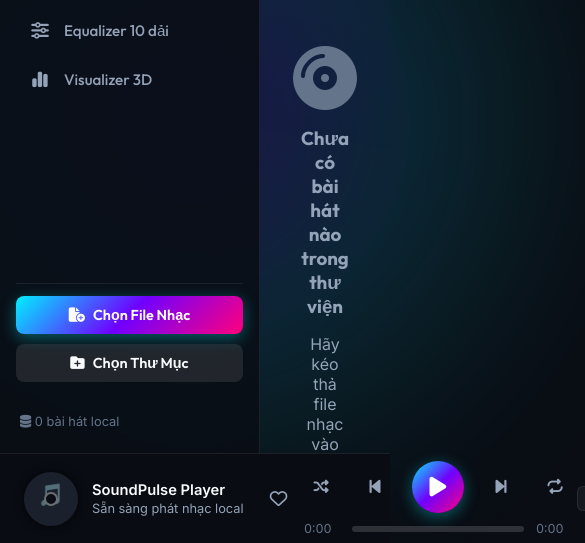
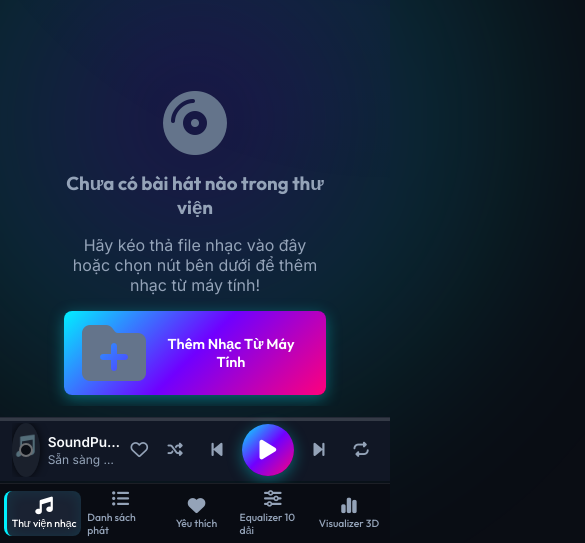
Before and after one commit to VanLam03/mymusic, an Electron app: page www/index.html in a window 390 px wide. Shown: the part 301-844 px from the top of the page, 585 px wide, since content can reach past the window. Drawn offline with Linux system fonts and the light colour scheme.

Commit message:
Sync updated mobile web assets (style.css with responsive mobile rules) to android assets

```diff
--- a/style.css
+++ b/style.css
@@ -1351,9 +1351,14 @@ h1, h2, h3, h4 {
   }
 
   .app-container {
+    display: flex;
     flex-direction: column;
+    grid-template-columns: none;
+    grid-template-rows: none;
+    grid-template-areas: none;
     height: 100vh;
-    padding-bottom: calc(130px + env(safe-area-inset-bottom));
+    width: 100vw;
+    position: relative;
   }
 
   /* Transform Sidebar to Bottom Navigation Bar */
@@ -1363,21 +1368,22 @@ h1, h2, h3, h4 {
     left: 0;
     right: 0;
     top: auto;
-    width: 100%;
-    height: 62px;
-    background: rgba(10, 13, 20, 0.96);
-    backdrop-filter: blur(16px);
+    width: 100vw;
+    height: 60px;
+    background: rgba(10, 13, 20, 0.98);
+    backdrop-filter: blur(20px);
     border-right: none;
     border-top: 1px solid var(--border-glass);
-    flex-direction: row;
+    display: flex !important;
+    flex-direction: row !important;
     align-items: center;
     justify-content: space-around;
     padding: 0 4px;
     z-index: 1200;
   }
 
-  .sidebar-header,
-  .nav-section,
+  .sidebar .brand,
+  .sidebar .nav-section,
   .sidebar-import,
   .sidebar-footer {
     display: none !important;
--- a/www/index.html
+++ b/www/index.html
@@ -108,6 +108,9 @@
               <option value="duration">Thời lượng</option>
             </select>
           </div>
+          <button id="btnHeaderImport" class="btn-icon" title="Thêm nhạc từ máy">
+            <i class="fa-solid fa-folder-plus"></i>
+          </button>
           <button id="btnToggleLayout" class="btn-icon" title="Đổi kiểu hiển thị">
             <i class="fa-solid fa-table-cells"></i>
           </button>
--- a/www/js/app.js
+++ b/www/js/app.js
@@ -141,8 +141,12 @@ class SoundPulseApp {
     if (this.btnQuickViz) this.btnQuickViz.addEventListener('click', () => this.switchTab('visualizer'));
 
     // Import File & Folder Buttons
-    this.btnImportFiles.addEventListener('click', () => this.fileInput.click());
-    this.btnImportFolder.addEventListener('click', () => this.folderInput.click());
+    if (this.btnImportFiles) this.btnImportFiles.addEventListener('click', () => this.fileInput.click());
+    if (this.btnImportFolder) this.btnImportFolder.addEventListener('click', () => this.folderInput.click());
+    const btnHeaderImport = document.getElementById('btnHeaderImport');
+    if (btnHeaderImport) {
+      btnHeaderImport.addEventListener('click', () => this.fileInput.click());
+    }
 
     this.fileInput.addEventListener('change', (e) => this.handleFileSelection(e.target.files));
     this.folderInput.addEventListener('change', (e) => this.handleFileSelection(e.target.files));
--- a/www/style.css
+++ b/www/style.css
@@ -1338,3 +1338,217 @@ h1, h2, h3, h4 {
   justify-content: center;
   line-height: 1;
 }
+
+/* ==========================================================================
+   Mobile Responsive & Native App UI Adaptations (@media max-width 768px)
+   ========================================================================== */
+
+@media (max-width: 768px) {
+  /* Prevent horizontal scroll */
+  body, html {
+    overflow-x: hidden;
+    -webkit-tap-highlight-color: transparent;
+  }
+
+  .app-container {
+    display: flex;
+    flex-direction: column;
+    grid-template-columns: none;
+    grid-template-rows: none;
+    grid-template-areas: none;
+    height: 100vh;
+    width: 100vw;
+    position: relative;
+  }
+
+  /* Transform Sidebar to Bottom Navigation Bar */
+  .sidebar {
+    position: fixed;
+    bottom: 0;
+    left: 0;
+    right: 0;
+    top: auto;
+    width: 100vw;
+    height: 60px;
+    background: rgba(10, 13, 20, 0.98);
+    backdrop-filter: blur(20px);
+    border-right: none;
+    border-top: 1px solid var(--border-glass);
+    display: flex !important;
+    flex-direction: row !important;
+    align-items: center;
+    justify-content: space-around;
+    padding: 0 4px;
+    z-index: 1200;
+  }
+
+  .sidebar .brand,
+  .sidebar .nav-section,
+  .sidebar-import,
+  .sidebar-footer {
+    display: none !important;
+  }
+
+  .nav-menu {
+    display: flex;
+    flex-direction: row;
+    align-items: center;
+    justify-content: space-around;
+    width: 100%;
+    gap: 2px;
+  }
+
+  .nav-item {
+    flex-direction: column;
+    gap: 3px;
+    padding: 6px 4px;
+    font-size: 0.7rem;
+    border-radius: 8px;
+    justify-content: center;
+    align-items: center;
+    flex: 1;
+  }
+
+  .nav-item i {
+    font-size: 1.1rem;
+  }
+
+  .nav-item span {
+    font-size: 0.65rem;
+    font-weight: 500;
+  }
+
+  /* Main Content Adjustments */
+  .main-content {
+    padding: 12px;
+    margin-bottom: 125px;
+    height: calc(100vh - 125px);
+    overflow-y: auto;
+  }
+
+  .top-header {
+    flex-wrap: wrap;
+    gap: 8px;
+  }
+
+  .search-box {
+    flex: 1;
+    min-width: 150px;
+  }
+
+  /* Player Bar on Mobile (Floating right above Bottom Nav) */
+  .player-bar {
+    position: fixed;
+    bottom: 62px;
+    left: 0;
+    right: 0;
+    height: 64px;
+    background: rgba(18, 24, 38, 0.98);
+    backdrop-filter: blur(20px);
+    border-top: 1px solid var(--border-glass);
+    padding: 6px 12px;
+    display: grid;
+    grid-template-columns: 1fr auto;
+    align-items: center;
+    gap: 8px;
+    z-index: 1100;
+  }
+
+  .player-current-track {
+    overflow: hidden;
+    gap: 8px;
+  }
+
+  .track-text {
+    max-width: 150px;
+  }
+
+  .track-title {
+    font-size: 0.85rem;
+  }
+
+  .track-artist {
+    font-size: 0.75rem;
+  }
+
+  .player-controls-container {
+    display: flex;
+    flex-direction: row;
+    align-items: center;
+    gap: 4px;
+  }
+
+  .seekbar-container {
+    position: absolute;
+    top: 0;
+    left: 0;
+    right: 0;
+    height: 3px;
+    padding: 0;
+  }
+
+  .seekbar-container .time-stamp {
+    display: none;
+  }
+
+  .seekbar {
+    height: 3px;
+    border-radius: 0;
+  }
+
+  .control-buttons {
+    gap: 4px;
+  }
+
+  .player-actions {
+    display: none;
+  }
+
+  /* Toast Notification positioning on mobile */
+  .toast-notification {
+    bottom: 135px;
+  }
+}
+
+@media (max-width: 480px) {
+  .track-grid {
+    grid-template-columns: repeat(2, 1fr);
+    gap: 10px;
+  }
+
+  .playlist-grid {
+    grid-template-columns: repeat(2, 1fr);
+    gap: 10px;
+  }
+
+  .track-card {
+    padding: 10px;
+  }
+
+  .track-card-title {
+    font-size: 0.85rem;
+  }
+
+  .track-card-artist {
+    font-size: 0.75rem;
+  }
+
+  /* Mobile List Mode */
+  .track-grid.list-mode .track-card {
+    padding: 8px 10px;
+    height: 56px;
+  }
+
+  .track-grid.list-mode .track-card-title {
+    font-size: 0.85rem;
+  }
+
+  .track-grid.list-mode .track-card-artist {
+    font-size: 0.75rem;
+  }
+
+  .modal-container {
+    padding: 18px;
+    width: 95%;
+  }
+}
```
